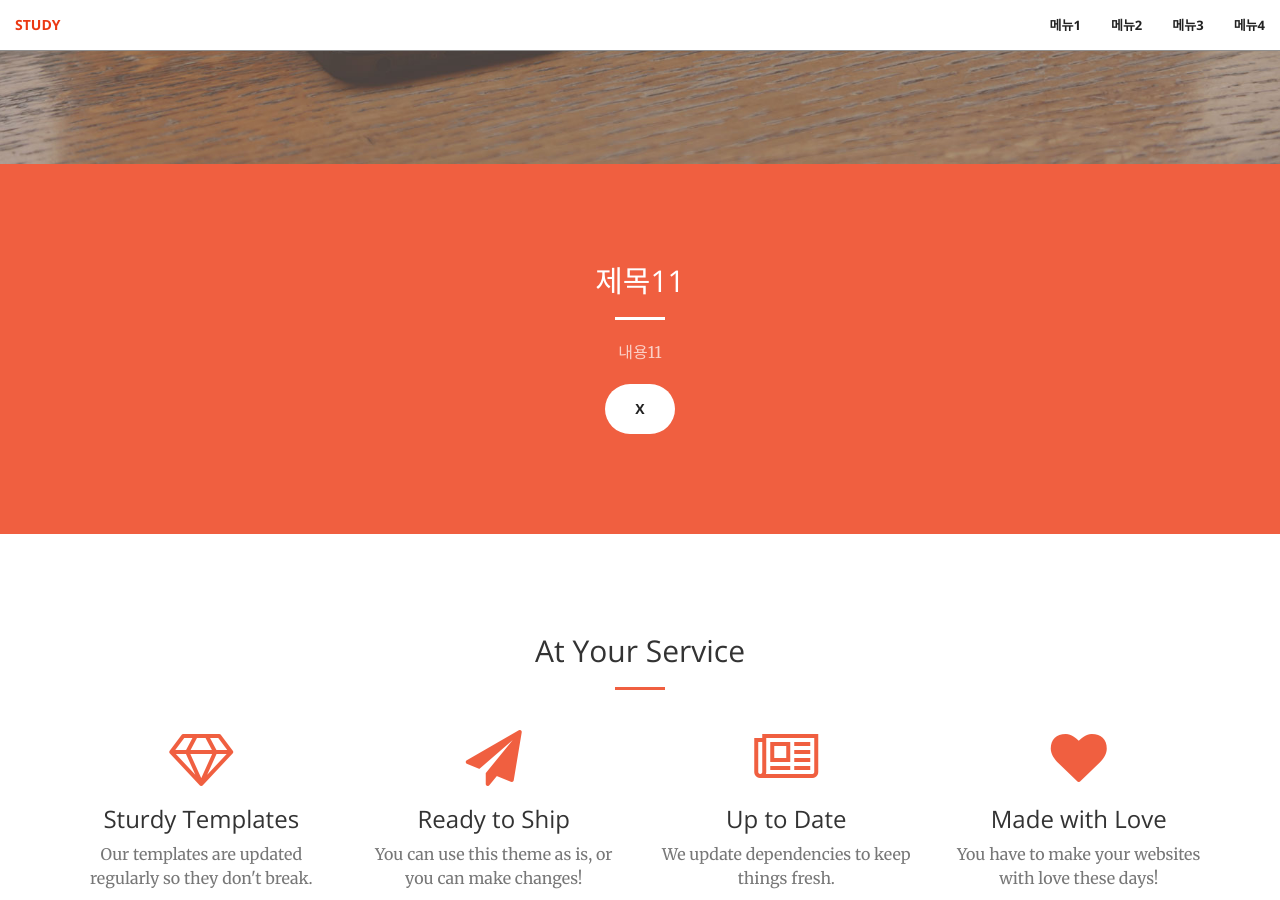
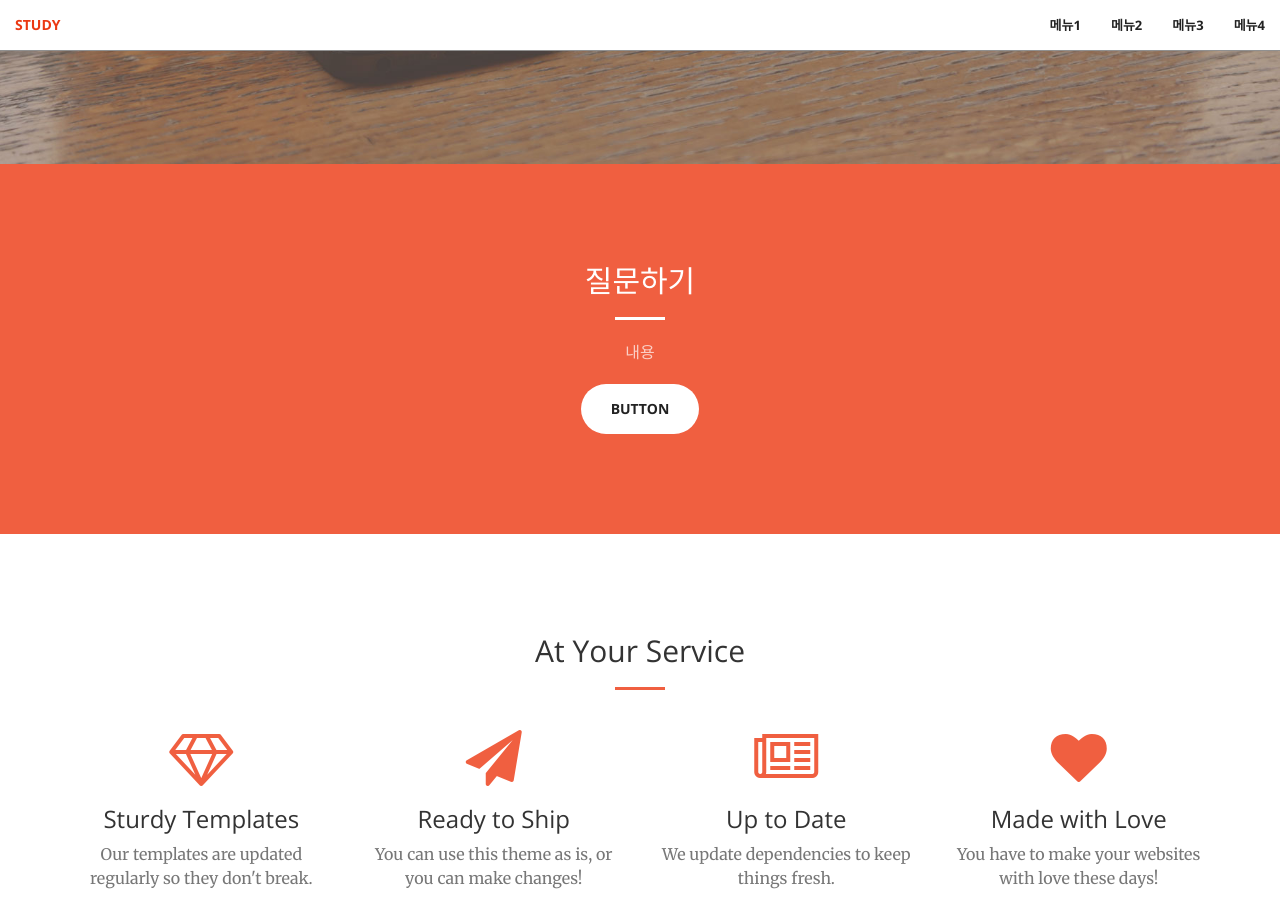
Before and after one commit to jeongsoha/jeongsoha.github.io, a Jekyll site: the page built from index.html, in a window 1280 px wide and 900 px high, scrolled down 736 px. Built offline with Jekyll 4.4.1, drawn with Linux system fonts in a browser that asks for light colours.

Commit message:
Update call-to-action.html

```diff
--- a/_includes/call-to-action.html
+++ b/_includes/call-to-action.html
@@ -2,10 +2,10 @@
     <div class="container">
         <div class="row">
             <div class="col-lg-8 col-lg-offset-2 text-center">
-                <h2 class="section-heading">제목11</h2>
+                <h2 class="section-heading">질문하기</h2>
                 <hr class="light">
-                <p class="text-faded">내용11</p>
-                <a href="#" class="btn btn-default btn-xl">X</a>
+                <p class="text-faded">내용</p>
+                <a href="#" class="btn btn-default btn-xl">button</a>
             </div>
         </div>
     </div>
```
